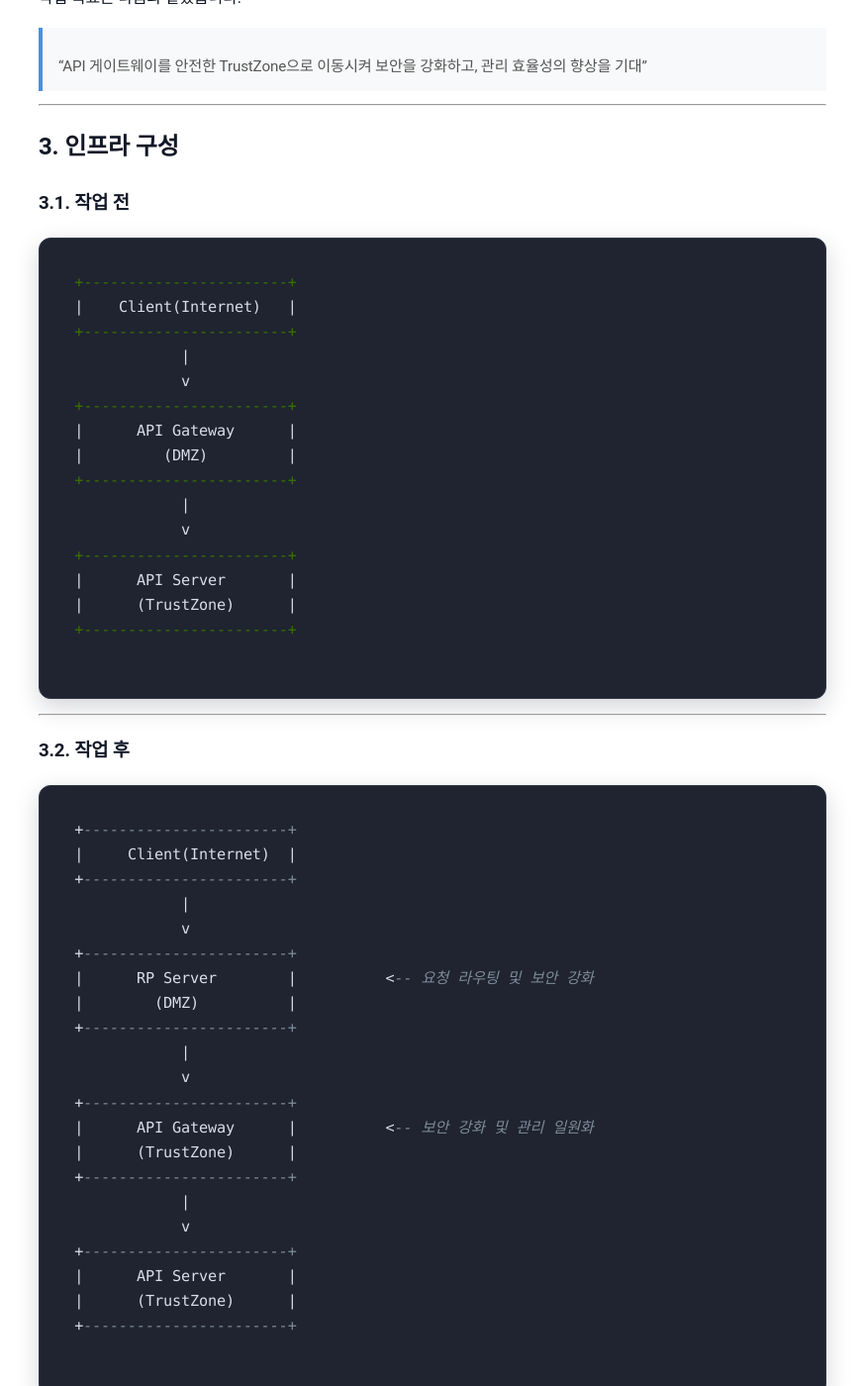
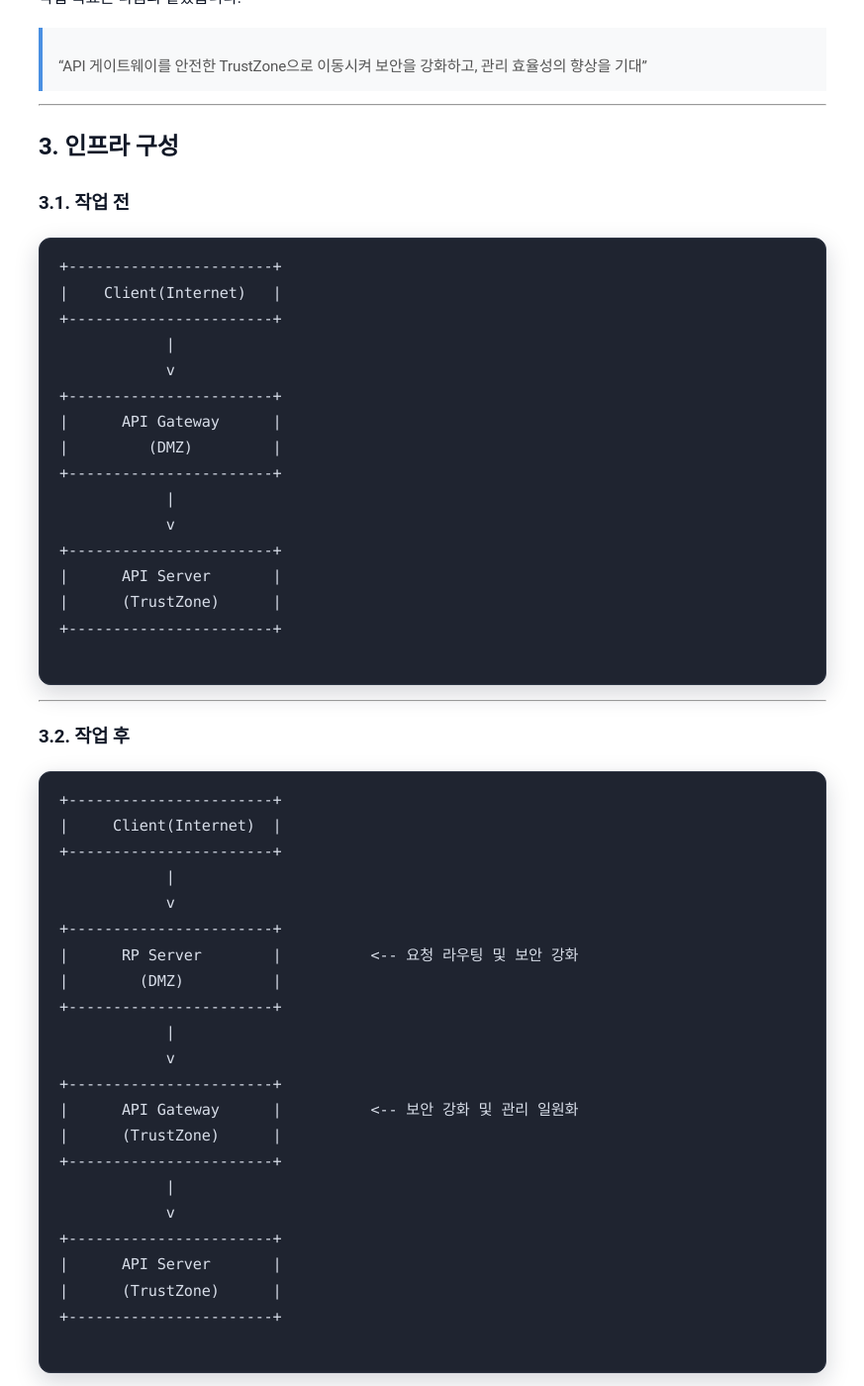
Before and after one commit to sanghoon-lee/sanghoon-lee.github.io, a Jekyll site: the page built from _posts/2025-11-29-rp.md, in a window 1280 px wide and 1400 px high, scrolled down 1337 px. Shown: the whole window at 99% size, without its empty margins (203-1076 px from the left). Built offline with Jekyll 4.4.1, drawn with Linux system fonts in a browser that asks for light colours; nearby versions of some CDN libraries; comment, search, counter and statistics services are not loaded; part of the change alters nothing that is shown; some of the changed text lies outside the part shown.

Commit message:
RP 포스팅 수정/보완

````diff
--- a/_posts/2025-11-29-rp.md
+++ b/_posts/2025-11-29-rp.md
@@ -45,7 +45,7 @@ DMZ에 배치되어 있던 API 게이트웨이를 TrustZone으로 이전하는
 
 ### 3.1. 작업 전
 
-```text
+```nohighlight
 +-----------------------+
 |    Client(Internet)   |
 +-----------------------+
@@ -67,7 +67,7 @@ DMZ에 배치되어 있던 API 게이트웨이를 TrustZone으로 이전하는
 
 ### 3.2. 작업 후
 
-```text
+```nohighlight
 +-----------------------+
 |     Client(Internet)  |
 +-----------------------+
@@ -96,15 +96,9 @@ DMZ에 배치되어 있던 API 게이트웨이를 TrustZone으로 이전하는
 
 ## 4. 기대효과
 
-**보안성 강화**
+* **보안성 강화**: DMZ 역할을 최소 기능으로 단순화 → 공격 표면 축소
 
-* DMZ 역할을 최소 기능으로 단순화 → 공격 표면 축소
-* 작업자의 실수로 보안 정책 누락 가능성 차단 → 일관된 보안 정책 적용 및 관리
-
-**운영 효율성 증가**
-
-* TrustZone 내에서 일괄적으로 보안 정책 배포 → 작업 시간 단축
-* Trustzone 내에서 API 요청 처리 → 장애 모니터링 용이 및 대응 속도 향상
+* **운영 효율성 증가**: TrustZone 내에서 일괄적으로 보안 정책 배포 → 작업 시간 단축
 
 ---
 
````
